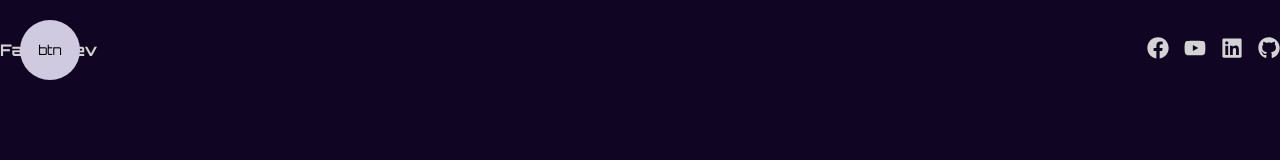
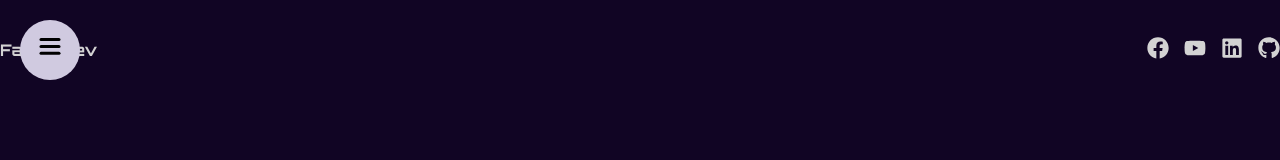
Before and after one commit to Nadddy12/portfolio, a React (Vite) app: page / in a window 1280 px wide. Shown: the top 160 px of the page. Built offline with nearby package versions, Linux system fonts and the light colour scheme.

Commit message:
ajouter animation de sidebar et liens

```diff
--- a/src/App.jsx
+++ b/src/App.jsx
@@ -6,16 +6,16 @@ const App = () => {
 
   return (
     <div>
-      <section>
+      <section id='Accueil'>
         <Navbar />
       </section>
-      <section>Parallax</section>
+      <section id='Services'>Parallax</section>
       <section>Services</section>
-      <section>Parallax</section>
+      <section id='Portfolio'>Parallax</section>
       <section>Portfolio1</section>
       <section>Portfolio2</section>
       <section>Portfolio3</section>
-      <section>Contact</section>
+      <section id='Contacte'>Contact</section>
     </div>
   )
 }
--- a/src/components/sidebar/Sidebar.jsx
+++ b/src/components/sidebar/Sidebar.jsx
@@ -1,8 +1,8 @@
 import Links from "./links/Links";
 import ToggleButton from "./toggleButton/ToggleButton";
 import {motion} from "framer-motion";
+import { useState } from "react";
 import "./sidebar.scss";
-import { useState } from "react";
 
 const Sidebar = () => {
     const [open , setOpen] = useState(false);
@@ -11,7 +11,7 @@ const Sidebar = () => {
         open: {
             clipPath: "circle(1200px at 50px 50px)",
             transition: {
-                type: "spting",
+                type: "spring",
                 stiffness: 20,
             },
         },
@@ -19,6 +19,7 @@ const Sidebar = () => {
             clipPath: "circle(30px at 50px 50px)",
             transition: {
                 delay:0.5,
+                type: "spring",
                 stiffness:400,
                 damping: 40,
             },
@@ -28,9 +29,8 @@ const Sidebar = () => {
         <motion.div
             className="sidebar"
             animate={open ? 'open' : 'closed'}
-            variants={variants}
         >
-            <motion.div className="bg">
+            <motion.div className="bg" variants={variants}>
                 <Links />
             </motion.div>
             <ToggleButton setOpen={setOpen}/>
--- a/src/components/sidebar/links/Links.jsx
+++ b/src/components/sidebar/links/Links.jsx
@@ -1,7 +1,55 @@
+import {motion} from "framer-motion";
+import "../sidebar.scss";
+
+const variants = {
+    open: {
+        transition: {
+            staggerChildren: 0.1,
+        },
+    },
+    closed: {
+        transition: {
+            staggerChildren: 0.05,
+            staggerDirection: -1,
+        },
+    },
+};
+
+const itemVariants = {
+    open: {
+        y: 0,
+        opacity: 1,
+    },
+    closed: {
+        y: 50,
+        opacity: 0,
+    },
+};
 
 const Links = () => {
+
+    const items = [
+        "Accueil",
+        "Services",
+        "Portfolio",
+        "Contacte",
+        "Sur-moi",
+    ]
+
     return(
-        <div className="links">Links</div>
+        <motion.div className="links" variants={variants}>
+            {items.map((item) => (
+                <motion.a
+                    href={`#${item}`}
+                    key={item}
+                    variants={itemVariants}
+                    whileHover={{scale:1.1}}
+                    whileTap={{scale:0.9}}
+                >
+                    {item}
+                </motion.a>
+            ))}
+        </motion.div>
     )
 };
 
--- a/src/components/sidebar/sidebar.scss
+++ b/src/components/sidebar/sidebar.scss
@@ -25,7 +25,7 @@
             gap: 20px;
 
             a {
-                font-size: 40px;
+                font-size: 32px;
             }
         }
     }
--- a/src/components/sidebar/toggleButton/ToggleButton.jsx
+++ b/src/components/sidebar/toggleButton/ToggleButton.jsx
@@ -1,8 +1,38 @@
+import {motion} from "framer-motion";
 
 const ToggleButton = ({ setOpen}) => {
     return(
         <button onClick={() => setOpen((prev) => !prev)}>
-            btn
+            <svg width="23" height="23" viewBox="0 0 23 23">
+                < motion.path
+                    strokeWidth="3"
+                    stroke="black"
+                    strokeLinecap="round"
+                    variants={{
+                        closed: { d: "M 2 2.5 L 20 2.5" },
+                        open: {d: "M 3 16.5 L 17 2.5" },
+                    }}
+                />
+                < motion.path
+                    strokeWidth="3"
+                    stroke="black"
+                    strokeLinecap="round"
+                    d= "M2 9.423 L 20 9.423"
+                    variants={{
+                        closed: { opacity: 1 },
+                        open: { opacity: 0 },
+                    }}
+                />
+                < motion.path
+                    strokeWidth="3"
+                    stroke="black"
+                    strokeLinecap="round"
+                    variants={{
+                        closed: { d: "M 2 16.346 L 20 16.346" },
+                        open: {d: "M 3 2.5 L 17 16.346" },
+                    }}
+                />
+            </svg>
         </button>
     )
 };
```
